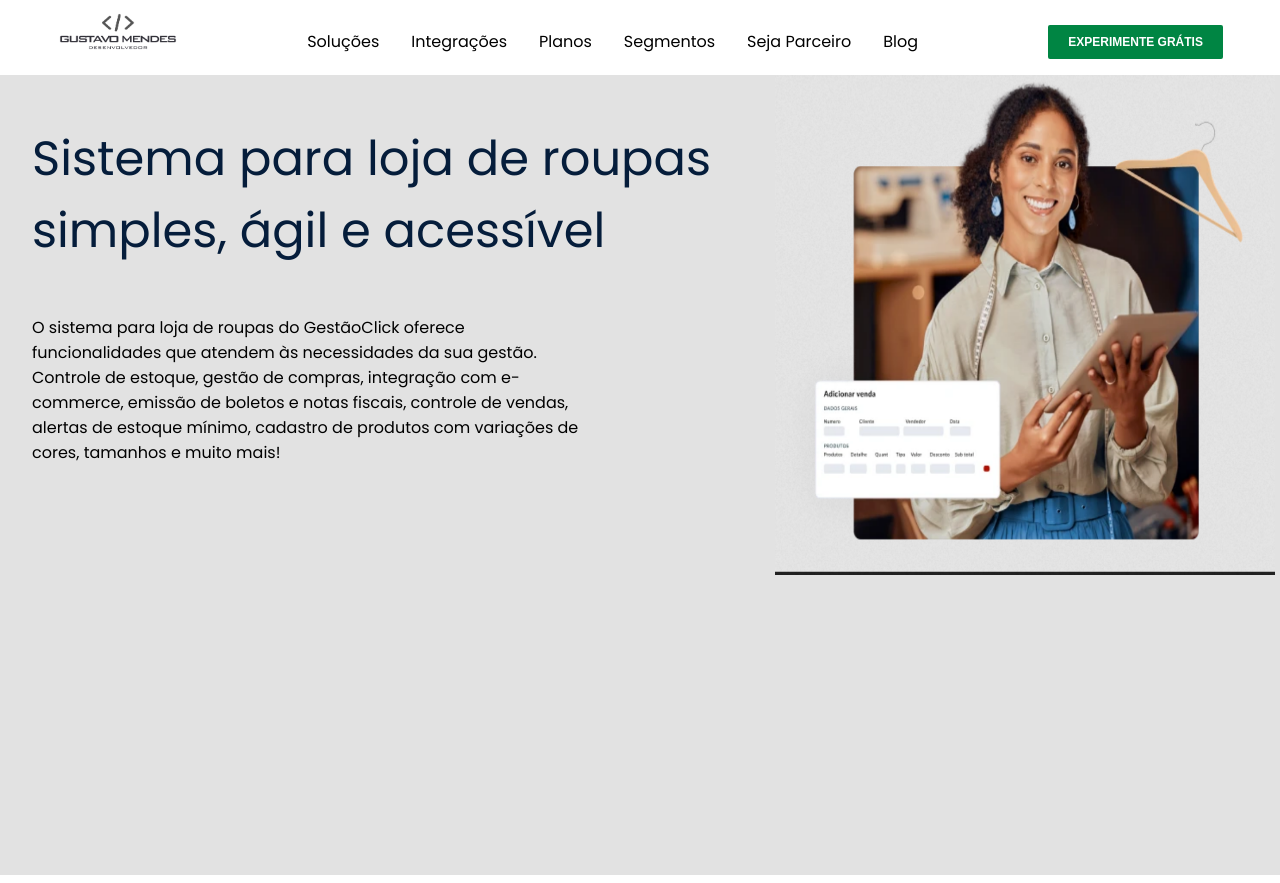
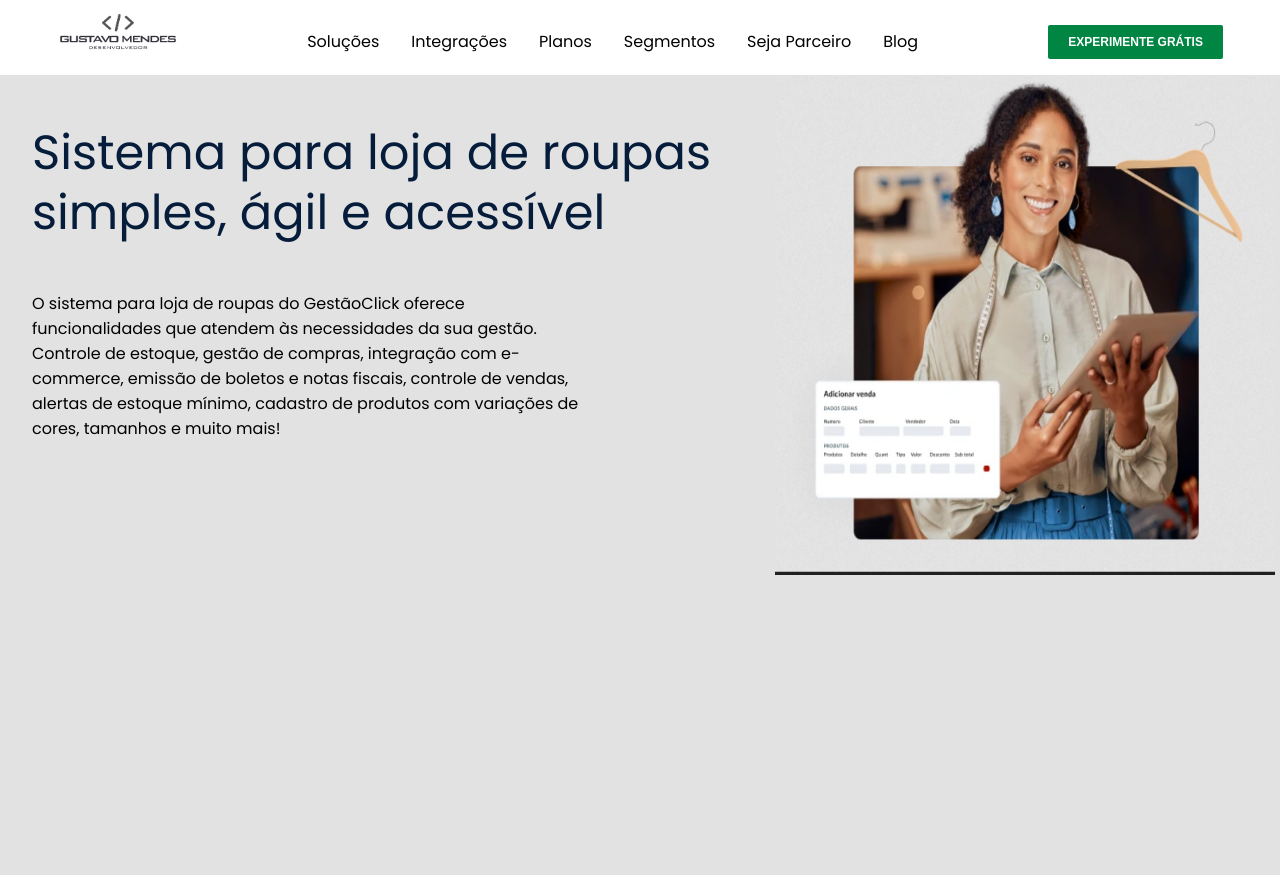
Before and after one commit to GustavoRMendes/sistema-de-cotacao, a Next.js app: page /segmentos in a window 1280 px wide. Built offline with nearby package versions, Linux system fonts and the light colour scheme.

Commit message:
index css

```diff
--- a/src/app/segmentos/Segmentos.module.css
+++ b/src/app/segmentos/Segmentos.module.css
@@ -10,6 +10,7 @@
   font-size: 3rem;
   color: rgb(5, 29, 59);
   margin: 3rem 0rem 0rem 2rem;
+  line-height: 60px;
 }
 .pSegmentos {
   margin: 3rem 0rem 0rem 2rem;
```
